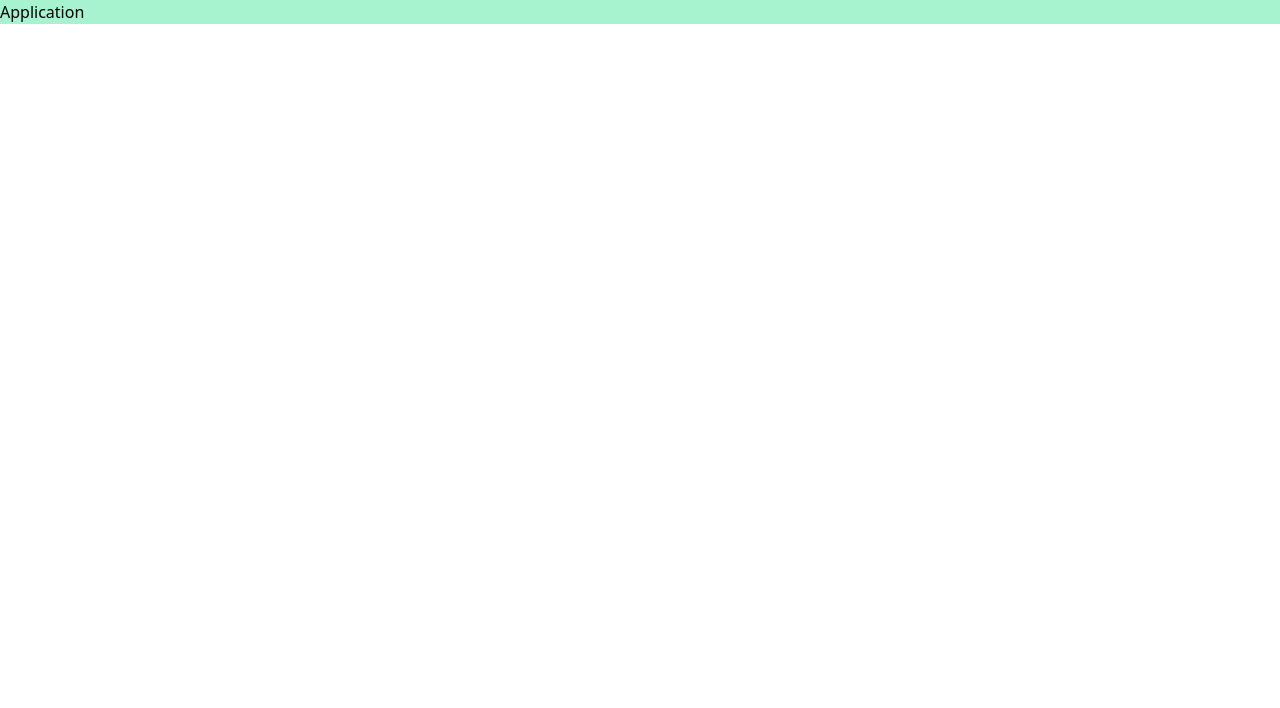
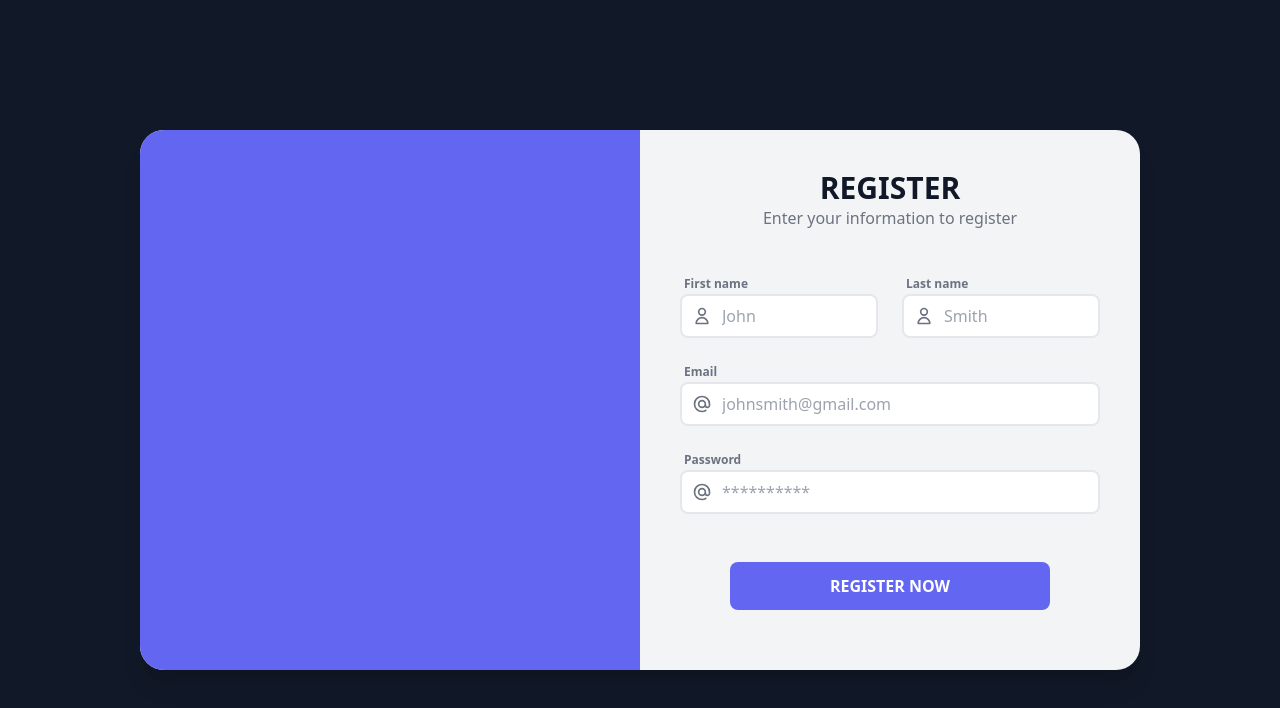
Before and after one commit to mustartt/ml-marketplace, a React app in the folder frontend/: page / in a window 1280 px wide. Shown: the top 708 px of the page. Built offline with nearby package versions, Linux system fonts and the light colour scheme.

Commit message:
add wip register component

```diff
--- a/frontend/src/app/App.tsx
+++ b/frontend/src/app/App.tsx
@@ -1,13 +1,14 @@
 import React from "react";
 
 import "./index.scss";
+import RegisterComponent from "./components/RegisterComponent";
 
 const App: React.FC = () => {
-    return (
-        <div className="bg-green-200">
-            <h1>Application</h1>
-        </div>
-    );
+  return (
+
+    <RegisterComponent/>
+
+  );
 }
 
 export default App;
--- /dev/null
+++ b/frontend/src/app/components/HeroIcons.tsx
@@ -0,0 +1,24 @@
+import React from "react";
+
+const HeroIcons = {
+  user: (
+    <svg xmlns="http://www.w3.org/2000/svg" fill="none" viewBox="0 0 24 24"
+         stroke="currentColor">
+      <path strokeLinecap="round" strokeLinejoin="round" strokeWidth={2}
+            d="M16 7a4 4 0 11-8 0 4 4 0 018 0zM12 14a7 7 0 00-7 7h14a7 7 0 00-7-7z"/>
+    </svg>
+  ),
+  email: (
+    <svg xmlns="http://www.w3.org/2000/svg" fill="none" viewBox="0 0 24 24" stroke="currentColor">
+      <path strokeLinecap="round" strokeLinejoin="round" strokeWidth={2}
+            d="M16 12a4 4 0 10-8 0 4 4 0 008 0zm0 0v1.5a2.5 2.5 0 005 0V12a9 9 0 10-9 9m4.5-1.206a8.959 8.959 0 01-4.5 1.207"/>
+    </svg>
+  ),
+  key: (
+    <svg xmlns="http://www.w3.org/2000/svg" fill="none" viewBox="0 0 24 24" stroke="currentColor">
+      <path strokeLinecap="round" strokeLinejoin="round" strokeWidth={2} d="M15 7a2 2 0 012 2m4 0a6 6 0 01-7.743 5.743L11 17H9v2H7v2H4a1 1 0 01-1-1v-2.586a1 1 0 01.293-.707l5.964-5.964A6 6 0 1121 9z" />
+    </svg>
+  )
+};
+
+export default HeroIcons;
--- /dev/null
+++ b/frontend/src/app/components/RegisterComponent.tsx
@@ -0,0 +1,108 @@
+import React, {ReactNode, useRef} from "react";
+
+import HeroIcons from "./HeroIcons";
+
+
+interface RegisterInputFieldI {
+  icon: ReactNode,
+  name: string,
+  label: string,
+  placeholder?: string,
+  inputType: string,
+  ref?: React.Ref<HTMLInputElement>
+}
+
+const RegisterInputField: React.FC<RegisterInputFieldI> = (props) => {
+  const elementId = `input-field-${props.name}`;
+  return (
+    <>
+      <label htmlFor={elementId} className="text-xs font-semibold px-1">{props.label}</label>
+      <div className="flex">
+        <div className="w-10 z-10 pl-1 text-center pointer-events-none flex items-center justify-center">
+          {props.icon}
+        </div>
+        <input id={elementId}
+               type={props.inputType}
+               ref={props.ref}
+               className="w-full -ml-10 pl-10 pr-3 py-2 rounded-lg border-2 border-gray-200 outline-none focus:border-indigo-500"
+               placeholder={props.placeholder}/>
+      </div>
+    </>
+  );
+}
+
+interface RegisterComponentI {
+
+}
+
+const RegisterComponent: React.FC<RegisterComponentI> = () => {
+
+  return (
+    <div className="min-w-screen min-h-screen bg-gray-900 flex items-center justify-center px-5 py-5">
+      <div className="bg-gray-100 text-gray-500 rounded-3xl shadow-xl w-full overflow-hidden"
+           style={{maxWidth: '1000px'}}>
+        <div className="md:flex w-full">
+          <div className="hidden md:block w-1/2 bg-indigo-500 py-10 px-10">
+
+          </div>
+          <div className="w-full md:w-1/2 py-10 px-5 md:px-10">
+            <div className="text-center mb-10">
+              <h1 className="font-bold text-3xl text-gray-900">REGISTER</h1>
+              <p>Enter your information to register</p>
+            </div>
+            <div>
+              <div className="flex -mx-3">
+                <div className="w-1/2 px-3 mb-5">
+                  <RegisterInputField
+                    icon={<div className="h-5 w-5">{HeroIcons.user}</div>}
+                    name="firstname"
+                    label="First name"
+                    inputType="text"
+                    placeholder="John"/>
+                </div>
+                <div className="w-1/2 px-3 mb-5">
+                  <RegisterInputField
+                    icon={<div className="h-5 w-5">{HeroIcons.user}</div>}
+                    name="lastname"
+                    label="Last name"
+                    inputType="text"
+                    placeholder="Smith"/>
+                </div>
+              </div>
+              <div className="flex -mx-3">
+                <div className="w-full px-3 mb-5">
+                  <RegisterInputField
+                    icon={<div className="h-5 w-5">{HeroIcons.email}</div>}
+                    name="email"
+                    label="Email"
+                    inputType="text"
+                    placeholder="johnsmith@gmail.com"/>
+                </div>
+              </div>
+              <div className="flex -mx-3">
+                <div className="w-full px-3 mb-12">
+                  <RegisterInputField
+                    icon={<div className="h-5 w-5">{HeroIcons.email}</div>}
+                    name="password"
+                    label="Password"
+                    inputType="password"
+                    placeholder="**********"/>
+                </div>
+              </div>
+              <div className="flex -mx-3">
+                <div className="w-full px-3 mb-5">
+                  <button
+                    className="block w-full max-w-xs mx-auto bg-indigo-500 hover:bg-indigo-700 focus:bg-indigo-700 text-white rounded-lg px-3 py-3 font-semibold">REGISTER
+                    NOW
+                  </button>
+                </div>
+              </div>
+            </div>
+          </div>
+        </div>
+      </div>
+    </div>
+  );
+}
+
+export default RegisterComponent;
```
